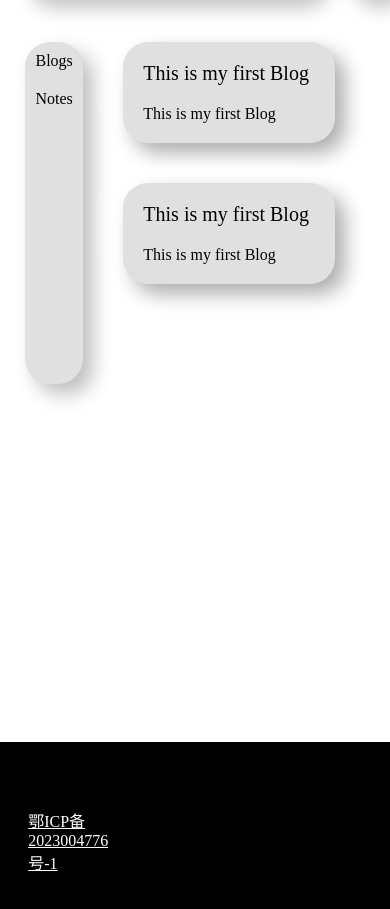
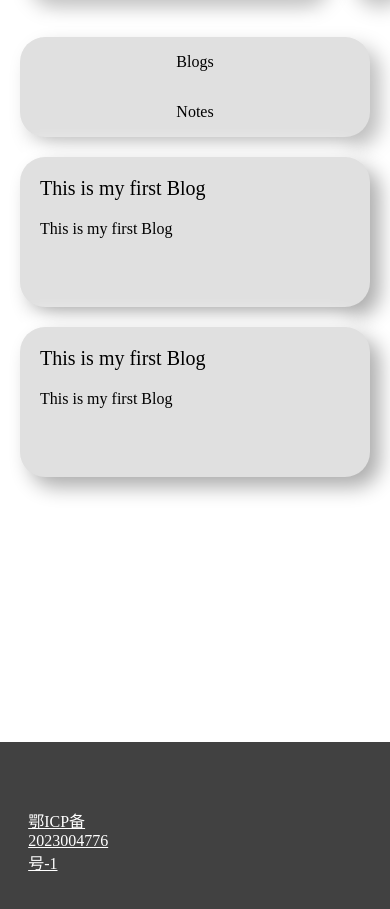
Before and after one commit to Nie-Tianyi/myblog_static, a plain HTML site: page index.html in a window 390 px wide. Shown: the part 73-982 px from the top of the page. Drawn offline with Linux system fonts and the light colour scheme.

Commit message:
content content-blogs sidebar

```diff
--- a/index.html
+++ b/index.html
@@ -4,6 +4,8 @@
     <meta charset="UTF-8">
     <meta name="keywords" content="blogs,Java,Javascript,Rust,HTML,Css,Computer">
     <meta name="author" content="NIE Tianyi">
+    <link rel="shortcut icon" href="asset/headico.png" type="image/x-icon">
+
     <title>Ntyblog</title>
     <link rel="stylesheet" href="style.css">
 </head>
@@ -62,14 +64,6 @@
 
     </div>
     <script>
-        function getFilesAndFolderInDir(path){
-            const
-        }
-
-        let blog_item = document.getElementById("blog-btn");
-        blog_item.onclick = function (){
-
-        }
 
 
     </script>
--- a/style.css
+++ b/style.css
@@ -1,17 +1,3 @@
-/*===media selector===*/
-
-/*desktop*/
-@media screen and (min-width: 1024px){
-
-}
-/*tablet*/
-@media screen and (min-width: 450px){
-
-}
-/*phone*/
-@media screen and (min-width: 340px){
-
-}
 
 /*===base element===*/
 * {
@@ -98,11 +84,11 @@
 
 .content-sidebar{
     width: 100%;
-    height: 50%;
+    height: 100%;
     margin: 5px;
 
-    display: grid;
-    grid-template-rows: repeat(9,1fr);
+    display: flex;
+    flex-direction: column;
 
     border-radius: 25px;
     background: #e0e0e0;
@@ -112,6 +98,7 @@
 }
 
 .content-sidebar-items{
+    height: 80px;
     display: grid;
     place-items: center center;
     width: 100%;
@@ -146,9 +133,7 @@
 }
 
 .content-blogs-items:hover{
-    background: #e0e0e0;
-    box-shadow:  50px 50px 100px #bebebe,
-    -50px -50px 100px #ffffff;
+    background: #d5d5d5;
 }
 
 .content-blogs-items:active{
@@ -169,7 +154,7 @@
     display: grid;
     grid-template-columns: repeat(12,1fr);
     grid-template-rows: 1fr 1fr 1fr;
-    background: black;
+    background: rgba(37, 37, 37, 0.87);
 }
 
 .beian{
@@ -181,3 +166,39 @@
 .beian a{
     color: white;
 }
+
+/*===media selector===*/
+
+/*desktop*/
+@media screen and (min-width: 728px){
+
+}
+/*tablet*/
+@media screen and (max-width: 728px){
+
+    .content{
+        display: flex;
+        flex-direction: column;
+
+    }
+
+    .content-sidebar{
+        margin: 0px;
+        width: 100%;
+        height: 100px;
+
+    }
+
+    .content-blogs{
+        width: 100%;
+        margin: 0px;
+
+    }
+
+    .content-blogs-items{
+        width: 100%;
+        height: 150px;
+        margin: 20px 0px 0px;
+    }
+
+}
```
